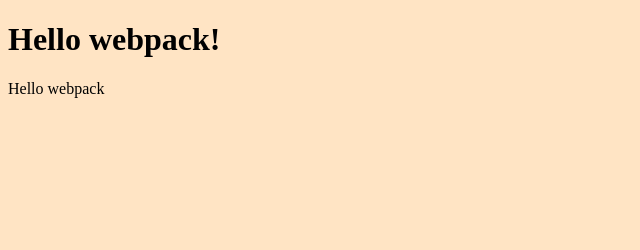
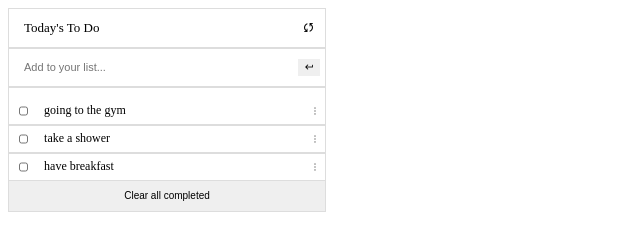
Before and after one commit to edgardsoza/to-do-list, a website built with webpack: page src/index.html in a window 1280 px wide. Shown: the whole page, without its empty margins (0-640 px from the left). Built offline with nearby package versions, Linux system fonts and the light colour scheme.

Commit message:
To do list structure

```diff
--- a/src/index.html
+++ b/src/index.html
@@ -3,9 +3,30 @@
 <head>
     <meta charset="UTF-8">
     <meta name="viewport" content="width=device-width, initial-scale=1.0">
-    <title>Wbpack Exercise</title>
+    <link rel="stylesheet" href="https://fonts.googleapis.com/css2?family=Material+Symbols+Outlined:opsz,wght,FILL,GRAD@20..48,100..700,0..1,-50..200" />
+    <link rel="stylesheet" href="https://fonts.googleapis.com/css2?family=Material+Symbols+Sharp:opsz,wght,FILL,GRAD@20..48,100..700,0..1,-50..200" />
+    <title>To do List</title>
 </head>
 <body>
-    <h1>Hello webpack!</h1>
+    <section class="tasklist">
+    <div class="listname">
+        <h2 class="headerlist">Today's To Do</h2>
+        <span class="material-symbols-outlined" id="sync">
+            sync
+            </span>
+    </div>
+    <div class="input-items">
+    <input type="text" id="task" name="task" placeholder="Add to your list..." required>
+    <button type="submit" class="submit"><span class="material-symbols-sharp" id="enter">
+        keyboard_return
+        </span></button>
+    </div>
+    <div class="to-do-list">
+        <ul class="interactive-list">
+
+        </ul>
+        <button class="clearbutton" type="submit">Clear all completed</button>
+    </div>
+</section>
 </body>
 </html>
--- a/src/index.js
+++ b/src/index.js
@@ -1,14 +1,19 @@
-import _ from 'lodash';
-import './style.css';
+import "./style.css";
 
-function component() {
-  const element = document.createElement('div');
+const todolist = [{description: 'going to the gym',}, {description: 'take a shower',}, {description:'have breakfast',},];
 
-  // Lodash, now imported by this script
+function iteration () {
 
-  element.innerHTML = _.join(['Hello', 'webpack'], ' ');
+  const interactivelist = document.querySelector('.interactive-list');
+  for (let i = 0; i < todolist.length ; i += 1) {
+    const listitem = `
+    <li class="listitem">
+    <input type="checkbox" class="checkbox" id="checkbox" name="listtodo">
+    <label id="description" for="todos">${todolist[i].description}</label>
+    <span class="material-symbols-outlined" id="more">more_vert</span></li>
+    `;
+    interactivelist.innerHTML += listitem;
+  }
+};
 
-  return element;
-}
-
-document.body.appendChild(component());
+iteration(todolist);
--- a/src/style.css
+++ b/src/style.css
@@ -1,3 +1,122 @@
-body {
-  background-color: bisque;
+html {
+  background-color: #fff;
+  font-size: 62.5%;
+  width: 100%;
 }
+
+.tasklist {
+  border: 1px solid #ddd;
+  width: 25%;
+}
+
+.listname {
+  display: flex;
+  flex-direction: row;
+  align-items: center;
+  width: 100%;
+  border-bottom: 2px solid #ddd;
+  justify-content: space-between;
+}
+
+.headerlist {
+  font-size: 1.3rem;
+  padding-left: 1.5rem;
+  font-weight: 500;
+}
+
+.material-symbols-outlined,
+.material-symbols-sharp {
+  font-variation-settings:
+  'FILL' 0,
+  'wght' 600,
+  'GRAD' 0,
+  'opsz' 48
+}
+
+#sync {
+  font-size: 1.3rem;
+  padding-right: 1rem;
+}
+
+.input-items {
+  display: flex;
+  flex-direction: row;
+  width: 100%;
+  align-items: center;
+  justify-content: space-between;
+  padding-top: 1rem;
+  border-bottom: 2px solid #ddd;
+  padding-bottom: 1rem;
+}
+
+#task {
+  margin-left: 0.5rem;
+  padding-left: 1rem;
+  font-size: 1.1rem;
+  width: 70%;
+  border-style: none;
+}
+
+ .submit {
+  margin-right: 0.5rem;
+  border-style: none;
+}
+
+#enter {
+  font-size: 1rem;
+  border-style: none;
+}
+
+.to-do-list {
+  display: flex;
+  flex-direction: column;
+  justify-content: center;
+  align-items: center;
+
+}
+
+.interactive-list {
+  list-style-type: none;
+  display: flex;
+  flex-direction: column;
+  align-items: center;
+  padding: 0.01rem 0.01rem 0.01rem 0.01rem;
+  justify-content: center;
+  width: 100%;
+}
+
+.interactive-list li {
+  width: 100%;
+  display: flex;
+  flex-direction: row;
+  justify-content: space-between;
+  align-items: center;
+  border-bottom: 2px solid #ddd;
+  padding-bottom: 0.5rem;
+  padding-top: 0.5rem;
+}
+
+#more {
+  font-size: 1rem;
+  padding-right: 0.5rem;
+}
+
+#description {
+  width: 80%;
+  font-size: 1.2rem;
+}
+
+.checkbox {
+  margin-left: 1rem;
+  width: 0.9rem;
+  height: 1rem;
+}
+
+.clearbutton {
+  width: 100%;
+  height: 3rem;
+  margin-top: -1.1rem;
+  border-style: none;
+  font-size: 1rem;
+  color: #000000;
+}
--- a/webpack.config.js
+++ b/webpack.config.js
@@ -1,7 +1,6 @@
+/* eslint-disable */
 const path = require('path');
-/* eslint-disable */
 const HtmlWebpackPlugin = require('html-webpack-plugin');
-/* eslint-enable */
 
 module.exports = {
   mode: 'development',
@@ -30,5 +29,4 @@
   optimization: {
     runtimeChunk: 'single',
   },
-
 };
```
